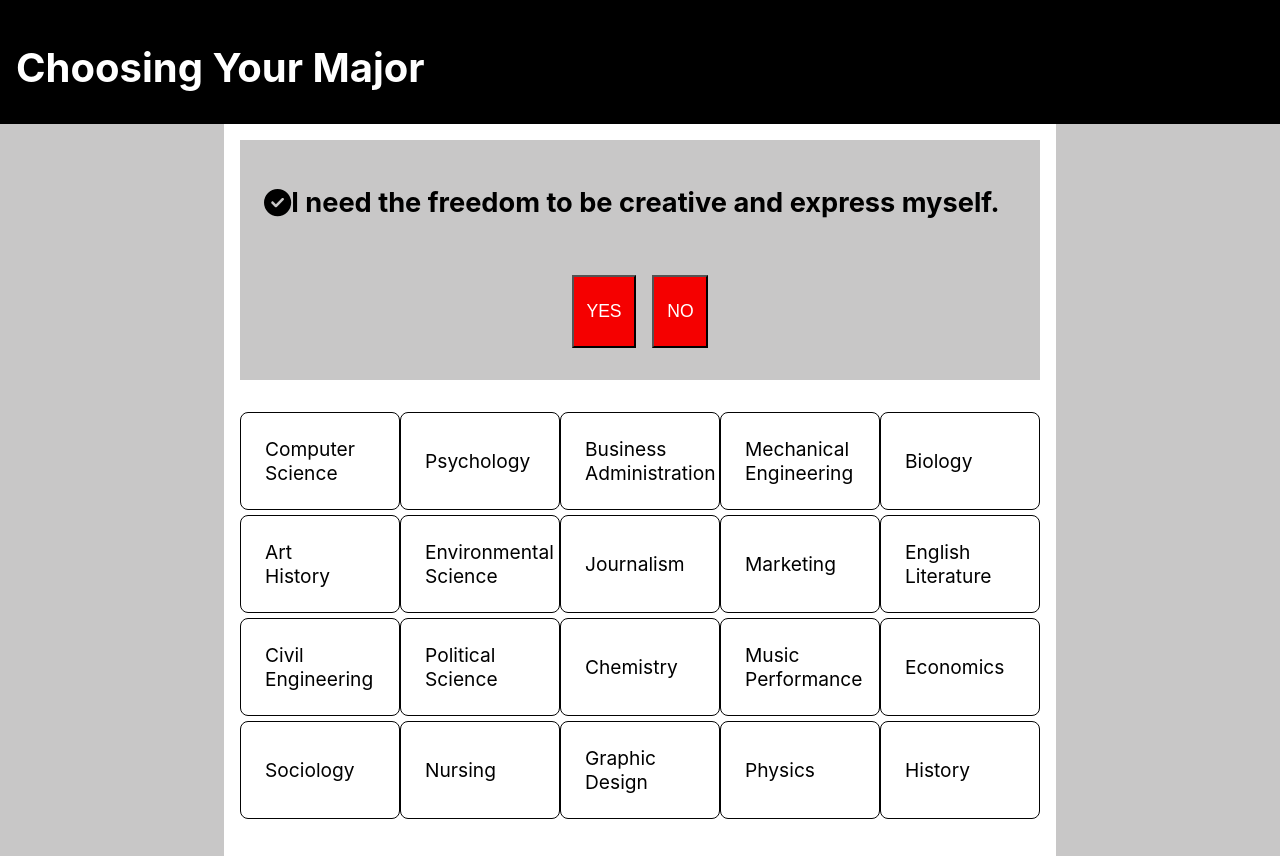
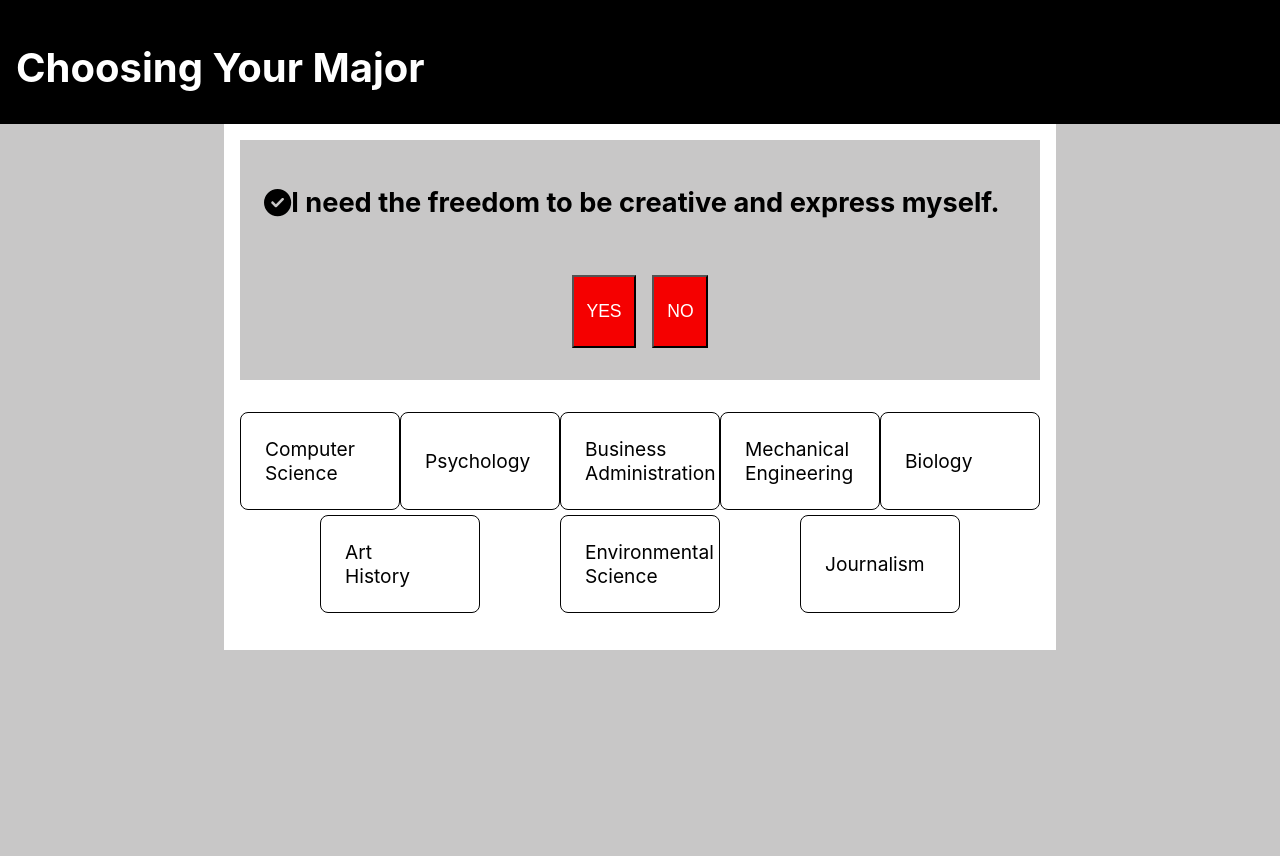
Before and after one commit to aaldana8/my_first, a React (Create React App) app: page / in a window 1280 px wide. After the commit the page ends 800 px from the top, so only its background shows below. Built offline with nearby package versions, Linux system fonts and the light colour scheme.

Commit message:
Update majors and questions to mimic concept quiz
These will all need to be changed once we've decided which majors we're
including and what questions we want to ask. For now, this structure
mimics the proof of concept I pushed earlier.

```diff
--- a/src/majorsData.js
+++ b/src/majorsData.js
@@ -2,6 +2,8 @@
 // majorsData.js is housing the queestions/major/descriptions. Adds more space for my MajorChooser.js and breaks down my project even more
 // for us to be able to work on it easier as a team.
 //
+
+// TODO: Add rest of majors after web scraping
 export const availableMajors = [
   {
     id: 1,
@@ -51,131 +53,132 @@ export const availableMajors = [
     description: 'computer systems and programing' ,
     affinity: 10
   },
-  {
-    id: 9,
-    name: 'Marketing',
-    description: 'computer systems and programing' ,
-    affinity: 10
-  },
-  {
-    id: 10,
-    name: 'English Literature',
-    description: 'computer systems and programing' ,
-    affinity: 10
-  },
-  {
-    id: 11,
-    name: 'Civil Engineering',
-    description: 'computer systems and programing' ,
-    affinity: 10
-  },
-  {
-    id: 12,
-    name: 'Political Science',
-    description: 'computer systems and programing' ,
-    affinity: 10
-  },
-  {
-    id: 13,
-    name: 'Chemistry',
-    description: 'computer systems and programing',
-    affinity: 10
-  },
-  {
-    id: 14,
-    name: 'Music Performance',
-    description: 'computer systems and programing' ,
-    affinity: 10
-  },
-  {
-    id: 15,
-    name: 'Economics',
-    description: 'computer systems and programing' ,
-    affinity: 10
-  },
-  {
-    id: 16,
-    name: 'Sociology',
-    description: 'computer systems and programing' ,
-    affinity: 10
-  },
-  {
-    id: 17,
-    name: 'Nursing',
-    description: 'computer systems and programing' ,
-    affinity: 10
-  },
-  {
-    id: 18,
-    name: 'Graphic Design',
-    description: 'computer systems and programing',
-    affinity: 10
-  },
-  {
-    id: 19,
-    name: 'Physics',
-    description: 'computer systems and programing' ,
-    affinity: 10
-  },
-  {
-    id: 20,
-    name: 'History',
-    description: 'computer systems and programing' ,
-    affinity: 10
-  },
+  // {
+  //   id: 9,
+  //   name: 'Marketing',
+  //   description: 'computer systems and programing' ,
+  //   affinity: 10
+  // },
+  // {
+  //   id: 10,
+  //   name: 'English Literature',
+  //   description: 'computer systems and programing' ,
+  //   affinity: 10
+  // },
+  // {
+  //   id: 11,
+  //   name: 'Civil Engineering',
+  //   description: 'computer systems and programing' ,
+  //   affinity: 10
+  // },
+  // {
+  //   id: 12,
+  //   name: 'Political Science',
+  //   description: 'computer systems and programing' ,
+  //   affinity: 10
+  // },
+  // {
+  //   id: 13,
+  //   name: 'Chemistry',
+  //   description: 'computer systems and programing',
+  //   affinity: 10
+  // },
+  // {
+  //   id: 14,
+  //   name: 'Music Performance',
+  //   description: 'computer systems and programing' ,
+  //   affinity: 10
+  // },
+  // {
+  //   id: 15,
+  //   name: 'Economics',
+  //   description: 'computer systems and programing' ,
+  //   affinity: 10
+  // },
+  // {
+  //   id: 16,
+  //   name: 'Sociology',
+  //   description: 'computer systems and programing' ,
+  //   affinity: 10
+  // },
+  // {
+  //   id: 17,
+  //   name: 'Nursing',
+  //   description: 'computer systems and programing' ,
+  //   affinity: 10
+  // },
+  // {
+  //   id: 18,
+  //   name: 'Graphic Design',
+  //   description: 'computer systems and programing',
+  //   affinity: 10
+  // },
+  // {
+  //   id: 19,
+  //   name: 'Physics',
+  //   description: 'computer systems and programing' ,
+  //   affinity: 10
+  // },
+  // {
+  //   id: 20,
+  //   name: 'History',
+  //   description: 'computer systems and programing' ,
+  //   affinity: 10
+  // },
 ];
 
+// TODO: Add rest of questions after web scraping
 export const questionsToAsk = [
   {
     id: 1,
     text: 'I need the freedom to be creative and express myself.',
     weights: [
       1, // Computer Science
-      1, // Psychology
-      1, // Business Administration
+      0, // Psychology
+      0, // Business Administration
       1, // Mechanical Engineering
-      1, // Biology
-      1, // Art History
-      1, // Environmental Science
-      1, // Journalism
-      1, // Marketing
-      1, // English Literature
-      1, // Civil Engineering
-      1, // Political Science
-      1, // Chemistry
-      1, // Music Performance
-      1, // Economics
-      1, // Sociology
-      1, // Nursing
-      1, // Graphic Design
-      1, // Physics
-      1, // History
+      0, // Biology
+      2, // Art History
+      2, // Environmental Science
+      3, // Journalism
+      // 1, // Marketing
+      // 1, // English Literature
+      // 1, // Civil Engineering
+      // 1, // Political Science
+      // 1, // Chemistry
+      // 1, // Music Performance
+      // 1, // Economics
+      // 1, // Sociology
+      // 1, // Nursing
+      // 1, // Graphic Design
+      // 1, // Physics
+      // 1, // History
     ],
   },
   {
     id: 2,
     text: 'I care about the state of the environment and want to help improve it in my career.',
     weights: [
-      1, // Computer Science
-      1, // Psychology
-      1, // Business Administration
-      1, // Mechanical Engineering
-      1, // Biology
-      1, // Art History
-      1, // Environmental Science
-      1, // Journalism
-      1, // Marketing
-      1, // English Literature
-      1, // Civil Engineering
-      1, // Political Science
-      1, // Chemistry
-      1, // Music Performance
-      1, // Economics
-      1, // Sociology
-      1, // Nursing
-      1, // Graphic Design
-      1, // Physics
-      1, // History
+      0, // Computer Science
+      0, // Psychology
+      0, // Business Administration
+      0, // Mechanical Engineering
+      2, // Biology
+      0, // Art History
+      3, // Environmental Science
+      0, // Journalism
+      // 1, // Marketing
+      // 1, // English Literature
+      // 1, // Civil Engineering
+      // 1, // Political Science
+      // 1, // Chemistry
+      // 1, // Music Performance
+      // 1, // Economics
+      // 1, // Sociology
+      // 1, // Nursing
+      // 1, // Graphic Design
+      // 1, // Physics
+      // 1, // History
     ],
   },
   {
@@ -183,25 +186,81 @@ export const questionsToAsk = [
     text: 'I like to give advice.',
     weights: [
       1, // Computer Science
-      1, // Psychology
-      1, // Business Administration
+      3, // Psychology
+      0, // Business Administration
       1, // Mechanical Engineering
-      1, // Biology
-      1, // Art History
-      1, // Environmental Science
+      0, // Biology
+      0, // Art History
+      0, // Environmental Science
+      2, // Journalism
+      // 1, // Marketing
+      // 1, // English Literature
+      // 1, // Civil Engineering
+      // 1, // Political Science
+      // 1, // Chemistry
+      // 1, // Music Performance
+      // 1, // Economics
+      // 1, // Sociology
+      // 1, // Nursing
+      // 1, // Graphic Design
+      // 1, // Physics
+      // 1, // History
+    ],
+  },
+  {
+    id: 4,
+    text: 'I am interested in rehabilitating and healing people.',
+    weights: [
+      0, // Computer Science
+      3, // Psychology
+      0, // Business Administration
+      0, // Mechanical Engineering
+      2, // Biology
+      0, // Art History
+      0, // Environmental Science
+      0, // Journalism
+    ],
+  },
+  {
+    id: 5,
+    text: 'I am very ambitious, persuasive, and love coming up with new ideas.',
+    weights: [
+      1, // Computer Science
+      0, // Psychology
+      3, // Business Administration
+      0, // Mechanical Engineering
+      0, // Biology
+      0, // Art History
+      2, // Environmental Science
+      2, // Journalism
+    ],
+  },
+  {
+    id: 6,
+    text: 'I enjoy learning about different parts of the world.',
+    weights: [
+      0, // Computer Science
+      0, // Psychology
+      2, // Business Administration
+      0, // Mechanical Engineering
+      0, // Biology
+      3, // Art History
+      2, // Environmental Science
       1, // Journalism
-      1, // Marketing
-      1, // English Literature
-      1, // Civil Engineering
-      1, // Political Science
-      1, // Chemistry
-      1, // Music Performance
-      1, // Economics
-      1, // Sociology
-      1, // Nursing
-      1, // Graphic Design
-      1, // Physics
-      1, // History
+    ],
+  },
+  {
+    id: 7,
+    text: 'I like math and figuring out how things work.',
+    weights: [
+      3, // Computer Science
+      0, // Psychology
+      0, // Business Administration
+      3, // Mechanical Engineering
+      2, // Biology
+      0, // Art History
+      0, // Environmental Science
+      0, // Journalism
     ],
   },
 ];
```
